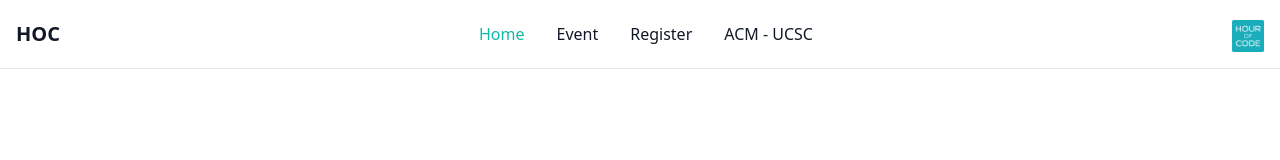
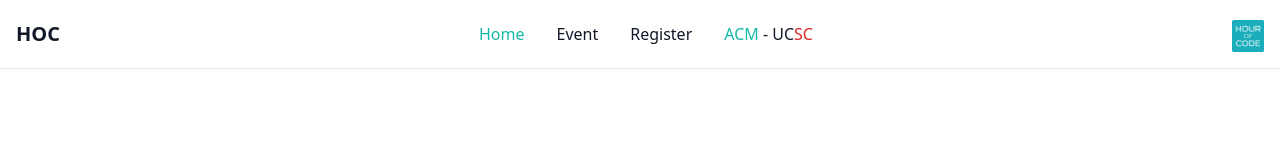
Before and after one commit to acm-ucsc/acm-hoc2023, a Next.js app: page / in a window 1280 px wide. Shown: the top 160 px of the page. Built offline with nearby package versions, Linux system fonts and the light colour scheme.

Commit message:
color changes

```diff
--- a/src/pages/components/navbar.jsx
+++ b/src/pages/components/navbar.jsx
@@ -81,8 +81,8 @@ function Navbar() {
                         </li>
                         <li>
                             <Link href="https://ucsc.acm.org/home">
-                                <div className={`block py-2 px-3 rounded md:p-0 m ${router.pathname.startsWith('https://ucsc.acm.org/') ? 'bg-teal-500 text-white' : 'text-gray-900 hover:bg-gray-100 md:hover:bg-transparent md:hover:text-teal-500'}`}>
-                                    ACM - UCSC
+                                <div className={`block py-2 px-3 rounded md:p-0 m text-gray-900 hover:bg-gray-100 md:hover:bg-transparent `}>
+                                    <span className='text-teal-500'>ACM</span> - UC<span className=' text-red-600'>SC</span>
                                 </div>
                             </Link>
                         </li>
```
